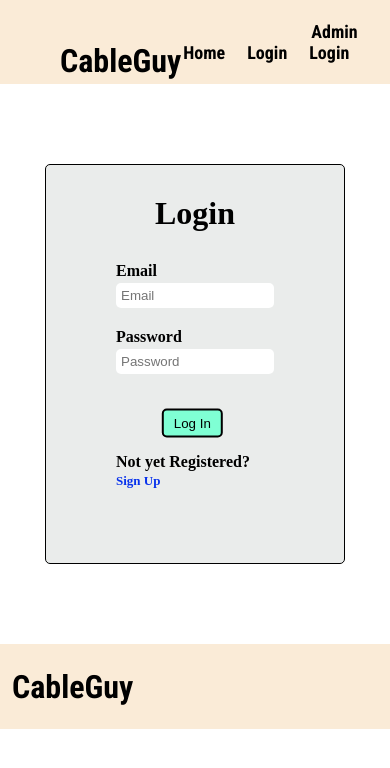
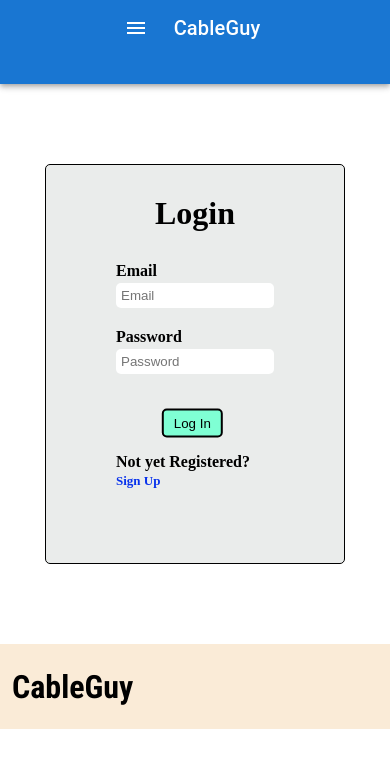
Before and after one commit to Jaswant15Singh/CableGuy, a React (Vite) app in the folder client/: page /userlogin in a window 390 px wide. Shown: the top 768 px of the page. Built offline with nearby package versions, Linux system fonts and the light colour scheme.

Commit message:
receipt history

```diff
--- a/client/package.json
+++ b/client/package.json
@@ -10,6 +10,10 @@
     "preview": "vite preview"
   },
   "dependencies": {
+    "@emotion/react": "^11.13.3",
+    "@emotion/styled": "^11.13.0",
+    "@mui/icons-material": "^6.1.4",
+    "@mui/material": "^6.1.4",
     "jspdf": "^2.5.2",
     "jwt-decode": "^4.0.0",
     "react": "^18.3.1",
--- a/client/src/Components/Headers.jsx
+++ b/client/src/Components/Headers.jsx
@@ -1,57 +1,64 @@
 import React, { useState } from 'react';
 import { useNavigate, Link } from "react-router-dom";
+import AppBar from '@mui/material/AppBar';
+import Box from '@mui/material/Box';
+import Toolbar from '@mui/material/Toolbar';
+import Typography from '@mui/material/Typography';
+import IconButton from '@mui/material/IconButton';
+import MenuIcon from '@mui/icons-material/Menu';
 
 const Headers = () => {
     const usertoken = localStorage.getItem("userlogintoken");
     const admintoken = localStorage.getItem("adminlogintoken");
-    const [adminreg, setAdminreg] = useState(true);
-    const [open, setOpen] = useState(false)
+    const [open, setOpen] = useState(false); // Start with the menu closed
 
     const navigate = useNavigate();
-    const handleOpen = (e) => {
-        setOpen(!open)
-    }
+
+    const handleOpen = () => {
+        setOpen(!open);
+    };
+
     return (
         <div>
-
-            <header  className={open ? "open" : "closes"}>
-                <h1><Link to="/" className='links'>CableGuy</Link></h1>
-
-                {/* <button className='O'>O</button> */}
-                {/* <ul  className={`${open}?"open":"close"`}> */}
+            <Box sx={{ flexGrow: 1 }} className="head" style={{background:"antiquewhite"}}>
+                <AppBar position="static">
+                    <Toolbar variant="regular">
+                        <IconButton edge="start" color="inherit" aria-label="menu" onClick={handleOpen} sx={{ mr: 2 }}>
+                            <MenuIcon />
+                        </IconButton>
+                        <Typography variant="h6" color="inherit" component="div">
+                            <Link to="/" className="links" style={{ color: 'inherit', textDecoration: 'none' }}>
+                                CableGuy
+                            </Link>
+                        </Typography>
+                    </Toolbar>
+                </AppBar>
+            </Box>
+            <header className={open ? "open" : "closes"}>
                 <ul>
-
-                    <li><Link className={`links`} to='/'>Home</Link></li>
+                    <li><Link className="links" to="/">Home</Link></li>
                     {usertoken ? (
                         <li>
-                            <Link className='links' to='/' onClick={() => {
+                            <Link className="links" to="/" onClick={() => {
                                 localStorage.removeItem("userlogintoken");
                                 navigate("/userlogin");
                             }}>Logout</Link>
                         </li>
                     ) : (
-                        admintoken ? "" : <li><Link className='links' to='/userlogin'>Login</Link></li>
-
+                        admintoken ? null : <li><Link className="links" to="/userlogin">Login</Link></li>
                     )}
                     {admintoken ? (
-
                         <li>
-                            <Link className='links' to='/' onClick={() => {
+                            <Link className="links" to="/" onClick={() => {
                                 localStorage.removeItem("adminlogintoken");
                                 navigate("/adminlogin");
                             }}>Logout</Link>
                         </li>
-
-                    ) : usertoken ? "" : <li><Link className='links' to='/adminlogin'>Admin Login</Link></li>
-                    }
+                    ) : usertoken ? null : <li><Link className="links" to="/adminlogin">Admin Login</Link></li>}
                 </ul>
-
-
             </header>
-            {/* <button style={{zIndex:"300"}} id='X' onClick={handleOpen}>Menu</button> */}
-
         </div>
     );
-}
+};
 
 export default Headers;
--- a/client/src/index.css
+++ b/client/src/index.css
@@ -23,6 +23,10 @@ header {
   min-height: 10vh;
   font-family: "Roboto Condensed", sans-serif;
   font-weight: bold;
+}
+
+.head {
+  display: none;
 }
 
 footer {
@@ -616,7 +620,7 @@ option {
     left: 50%;
     top: 60%;
 
-    transform: translate(-50%, -50%);
+    transform: translate(-50%, -90%) !important;
     width: calc(100vw - 100px) !important;
     margin: 0 auto;
     margin-top: -100px;
@@ -648,6 +652,44 @@ option {
 
   footer {
     padding: 10px 10px;
+  }
+
+  .open {
+    position: sticky !important;
+    top: 0;
+    left: 0;
+    bottom: 0;
+    min-height: 10vh;
+    width: 100vw;
+    flex-direction: column !important;
+    justify-content: center;
+    align-items: center;
+    background-color: #F3E8FF;
+    transition: 0.3s;
+  }
+
+  .head {
+    display: block;
+  }
+
+  .closes {
+    display: none;
+  }
+
+  .open ul {
+    display: block !important;
+    gap: 40px !important;
+  }
+
+  .open ul li {
+    display: block;
+
+    margin-top: 20px;
+    margin-bottom: 20px;
+  }
+
+  .open ul li a{
+    color: #7E22CE !important;
   }
 
   /* #X {
```
Also changed, not shown: 1 other file (tests, documents, lock files or other folders).
